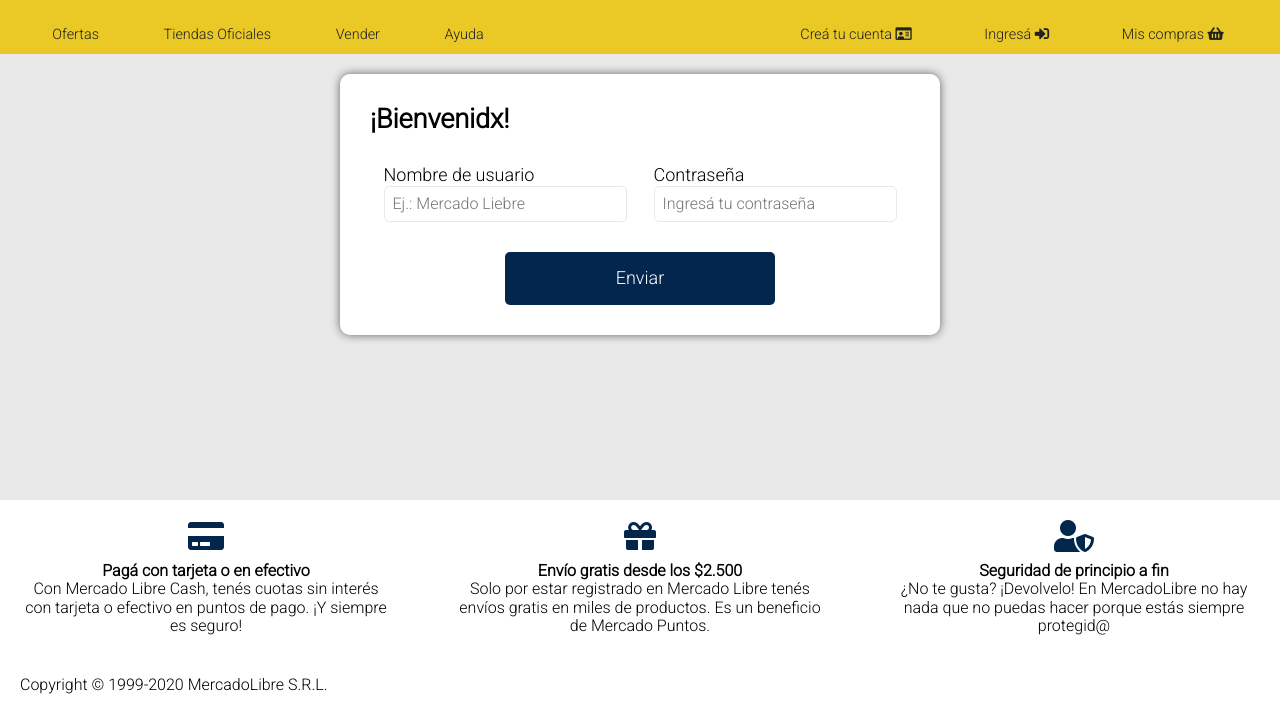
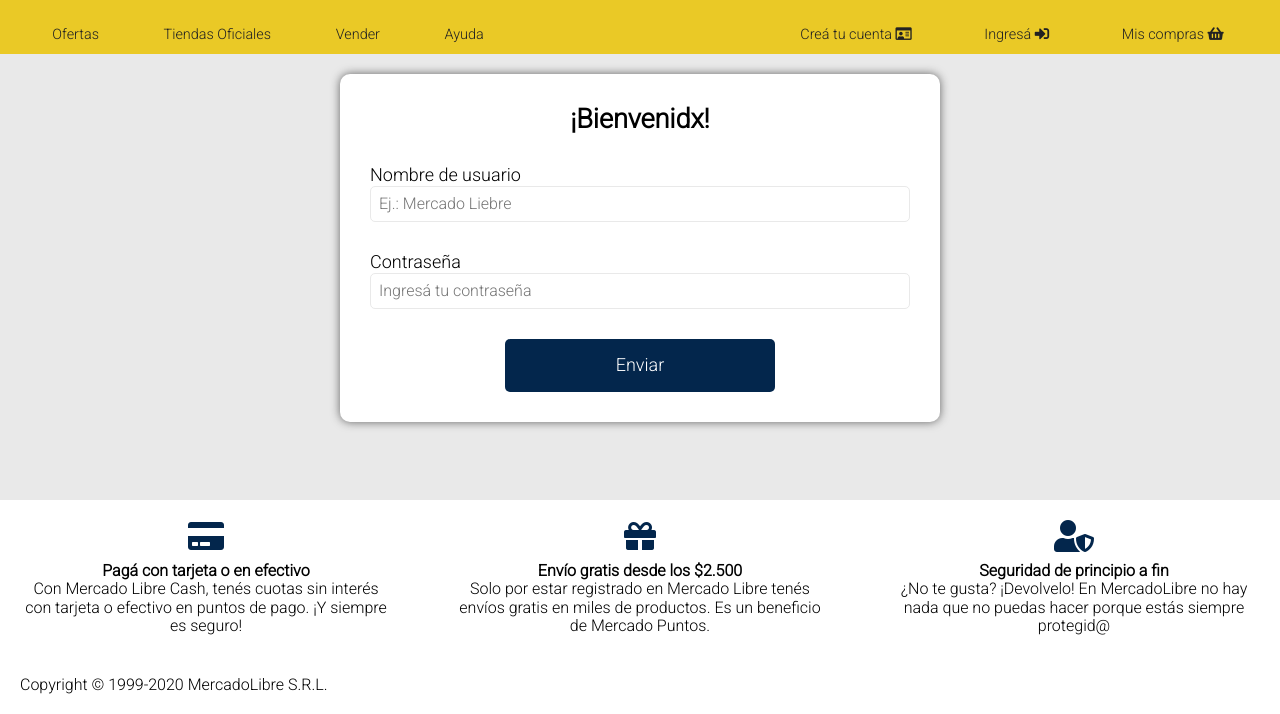
Before and after one commit to AngieDutra/proyecto-mercado-liebre, a website: page views/login.html in a window 1280 px wide. Shown: the part 86-800 px from the top of the page. Drawn offline with Linux system fonts and the light colour scheme.

Commit message:
Detalles finales en login y register

```diff
--- a/public/css/login.css
+++ b/public/css/login.css
@@ -9,6 +9,16 @@
     box-shadow: 0px 0px 10px rgb(100, 100, 100);
     border-radius: 10px;
     background-color:#fff;
+    display:flex;
+    flex-direction:column;
+    align-items:center;
+}
+main form h2{
+    text-align:center;
+}
+main fieldset{
+    padding: 30px 0 0;
+    width: 100%;
 }
 main form input{
     width: 100%;
@@ -33,9 +43,6 @@
 main button a{
     color:#fff;
     text-decoration: none;
-}
-main fieldset{
-    padding: 30px 0 0;
 }
 
 /**************** MEDIA QUERIES ****************/
@@ -63,11 +70,5 @@
     }
     main form{
         width:600px;
-        display:flex;
-        flex-wrap: wrap;
-        justify-content: space-around;
-    }
-    main fieldset{
-        width:45%;
     }
 }
--- a/public/css/register.css
+++ b/public/css/register.css
@@ -19,7 +19,7 @@
 main h3{
     width:90%;
     font-size:1rem;
-    padding:1rem;
+    padding:1rem 0 2rem;
     text-align:center;
 }
 main fieldset input{
```
